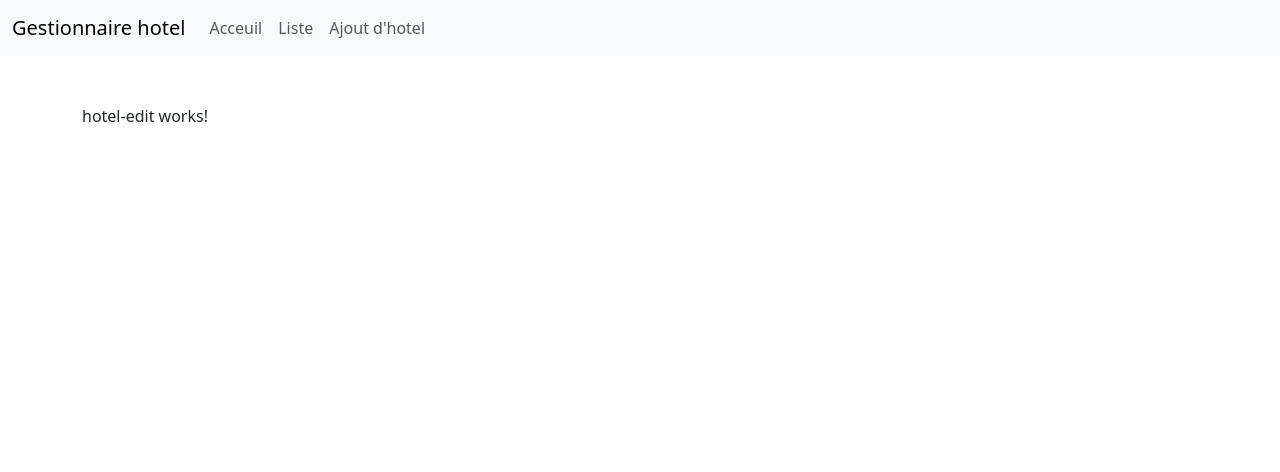
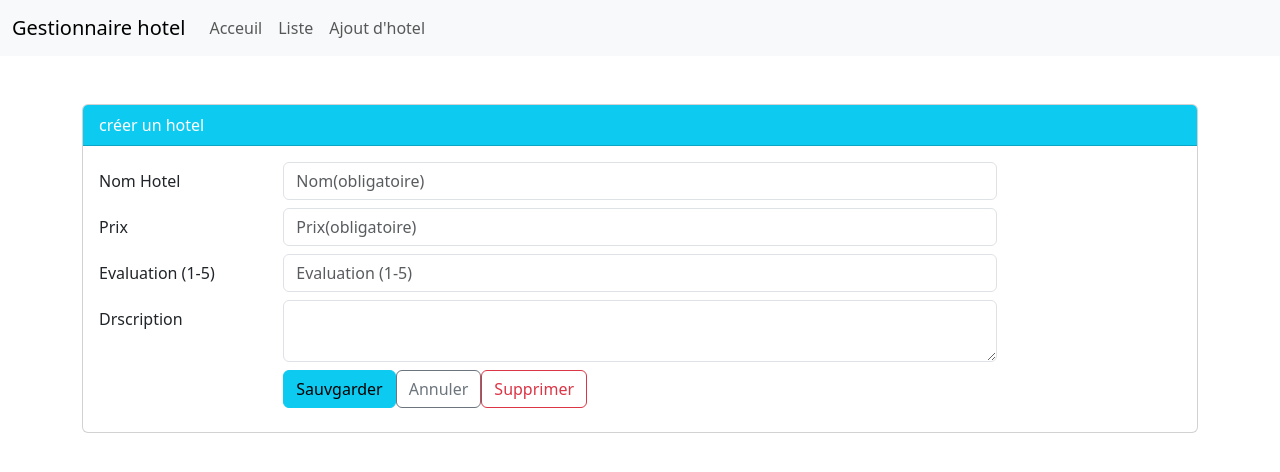
Before and after one commit to MaycemAMOR/HotelManager, an Angular app: page /hotels/0/edit in a window 1280 px wide. Shown: the top 472 px of the page. Built offline with nearby package versions, Linux system fonts and the light colour scheme.

Commit message:
- Construire le template du formulaire réactif.

```diff
--- a/src/app/hotels/hotel-edit/hotel-edit.component.html
+++ b/src/app/hotels/hotel-edit/hotel-edit.component.html
@@ -1 +1,57 @@
-<p>hotel-edit works!</p>
+<div class="card">
+    <div class="card-header text-white bg-info">
+      créer un hotel
+    </div>
+    <div class="card-body">
+      <form>
+        <div class="form-group row mb-2">
+          <label for="hotelNameId" class="col-md-2 col-form-label">
+            Nom Hotel
+          </label>
+          <div class="col-md-8">
+            <input id="hotelNameId" type="text" class="form-control" placeholder="Nom(obligatoire)">
+          </div>
+        </div>
+        <div class="form-group row mb-2">
+          <label for="hotelPriceId" class="col-md-2 col-form-label">
+            Prix
+          </label>
+          <div class="col-md-8">
+            <input id="hotelPriceId" type="text" class="form-control" placeholder="Prix(obligatoire)">
+          </div>
+        </div>
+        <div class="form-group row mb-2">
+          <label for="starRatingId" class="col-md-2 col-form-label">
+            Evaluation (1-5)
+          </label>
+          <div class="col-md-8">
+            <input id="starRatingId" type="text" class="form-control" placeholder="Evaluation (1-5)">
+          </div>
+        </div>
+        <div class="form-group row mb-2">
+          <label for="description" class="col-md-2 col-form-label">
+            Drscription
+          </label>
+          <div class="col-md-8">
+            <textarea class="form-control" id="description"></textarea>
+          </div>
+        </div>
+        <div class="form-group row mb-2">
+          <div class="offset-md-2 col-md-4">
+            <button class="btn btn-info mr-3" type="submit">
+              Sauvgarder
+            </button>
+            <button class="btn btn-outline-secondary mr-3" type="button">
+              Annuler
+            </button>
+            <button class="btn btn-outline-danger" type="button">
+              Supprimer
+            </button>
+
+          </div>
+        </div>
+
+
+      </form>
+    </div>
+  </div>
```
